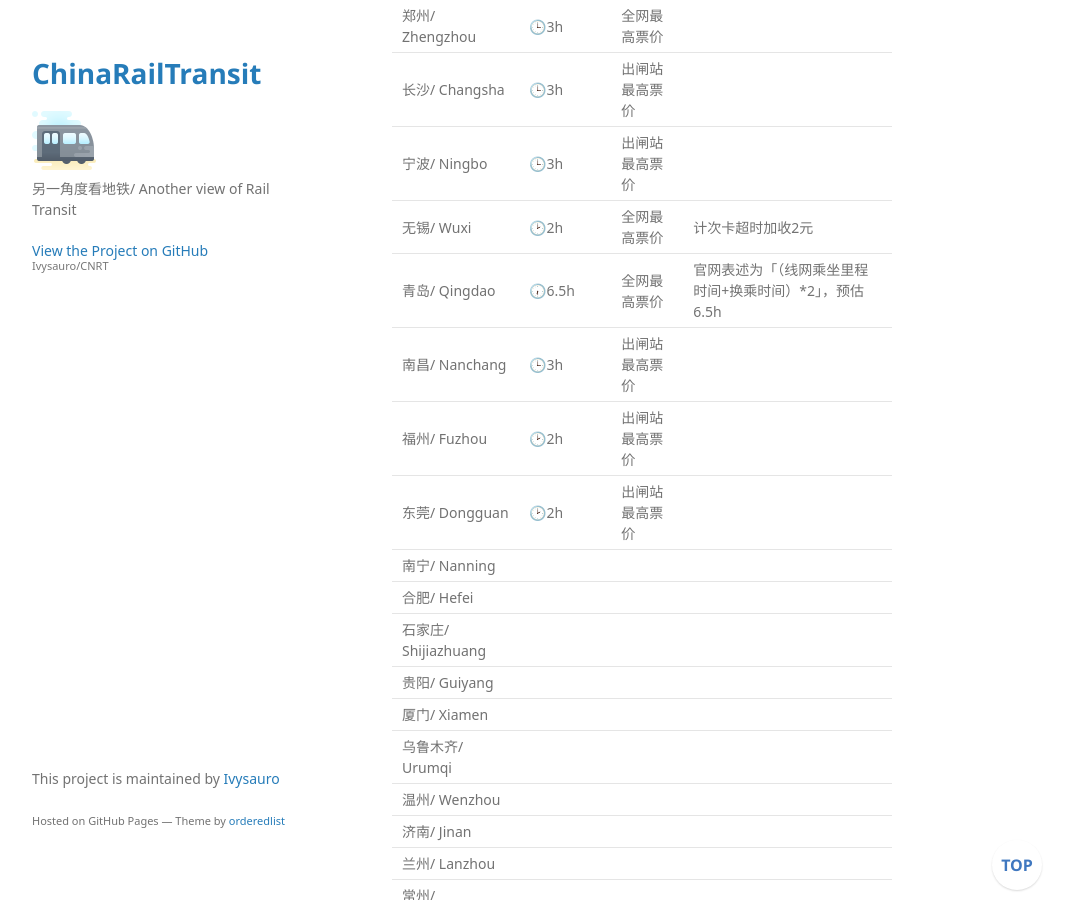
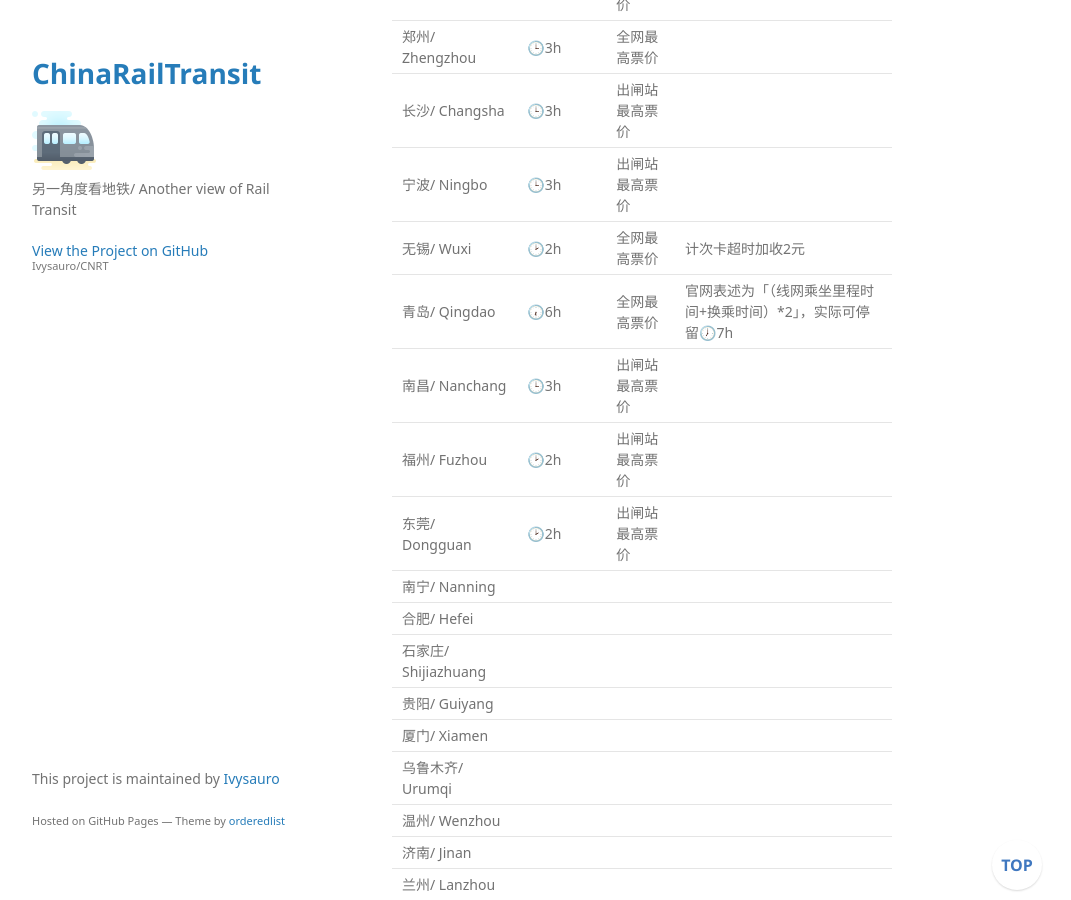
Before and after one commit to Ivysauro/CNRT, a Jekyll site: the page built from data/Ticket.md, in a window 1280 px wide and 900 px high, scrolled down 9264 px. Shown: the whole window, without its empty margins (178-1249 px from the left). Built offline with Jekyll 4.4.1, drawn with Linux system fonts in a browser that asks for light colours; some web fonts are replaced; our own code applies the rules of GitHub Pages for plain Markdown files; a script that is not in the unit is left out.

Commit message:
🍊更新青岛数据

```diff
--- a/data/Ticket.md
+++ b/data/Ticket.md
@@ -161,7 +161,7 @@
 | 长沙/ Changsha | 🕒3h | 出闸站最高票价 |
 | 宁波/ Ningbo | 🕒3h | 出闸站最高票价 |
 | 无锡/ Wuxi | 🕑2h | 全网最高票价 | 计次卡超时加收2元 |
-| 青岛/ Qingdao | 🕡6.5h | 全网最高票价 | 官网表述为「（线网乘坐里程时间+换乘时间）\*2」，预估6.5h |
+| 青岛/ Qingdao | 🕡6h | 全网最高票价 | 官网表述为「（线网乘坐里程时间+换乘时间）\*2」，实际可停留🕖7h |
 | 南昌/ Nanchang | 🕒3h | 出闸站最高票价 |
 | 福州/ Fuzhou | 🕑2h | 出闸站最高票价 |
 | 东莞/ Dongguan | 🕑2h | 出闸站最高票价 |
```
